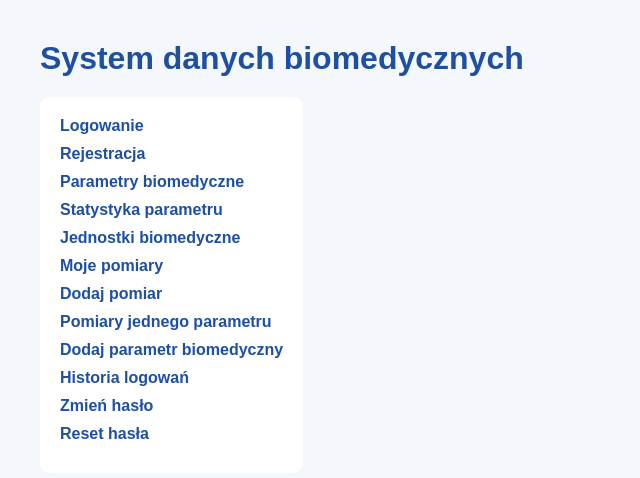
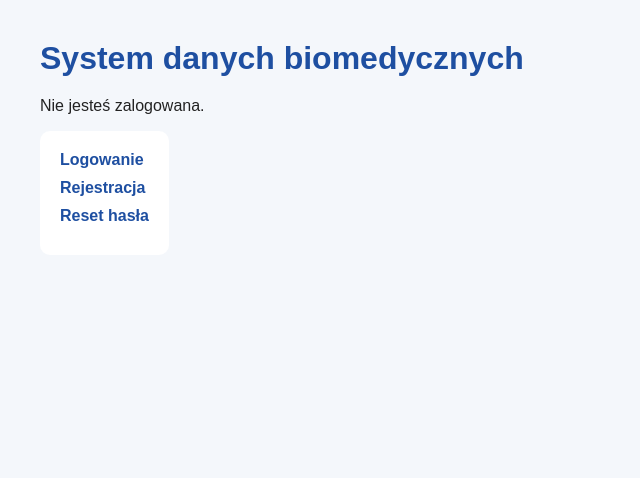
Before and after one commit to RoksanaDyba/biomedical-system-project, a PHP site: page / in a window 1280 px wide. Shown: the top 478 px of the page, without its empty margins (0-640 px from the left). Run offline with PHP 8.4, Linux system fonts and the light colour scheme.

Commit message:
Better index.php

```diff
--- a/index.php
+++ b/index.php
@@ -1,14 +1,14 @@
 <?php
 session_start();
+
+$zalogowany = isset($_SESSION["current_user"]);
 ?>
 
 <!DOCTYPE html>
-
 <html>
-
 <head>
     <meta charset="UTF-8">
-    <title>System biomedyczny</title>
+    <title>System danych biomedycznych</title>
     <link rel="stylesheet" href="styl.css">
 </head>
 
@@ -16,76 +16,39 @@ session_start();
 
 <h1>System danych biomedycznych</h1>
 
-<ul>
+<?php if ($zalogowany) { ?>
 
-    <li>
-        <a href="logowanie/logowanie2026.php">
-            Logowanie
-        </a>
-    </li>
+    <p>
+        Jesteś zalogowana jako:
+        <b><?php echo $_SESSION["current_username"]; ?></b>
+    </p>
 
-    <li>
-        <a href="logowanie/rejestracja2026.php">
-            Rejestracja
-        </a>
-    </li>
+    <ul>
+        <li><a href="parametry.php">Parametry biomedyczne</a></li>
+        <li><a href="statystyka_parametru.php">Statystyka parametru</a></li>
+        <li><a href="jednostki.php">Jednostki biomedyczne</a></li>
+        <li><a href="pomiary.php">Moje pomiary</a></li>
+        <li><a href="dodaj_pomiar.php">Dodaj pomiar</a></li>
+        <li><a href="parametr_pomiary.php">Pomiary jednego parametru</a></li>
+        <li><a href="dodaj_parametr.php">Dodaj parametr biomedyczny</a></li>
+        <li><a href="historia_logowan.php">Historia logowań</a></li>
+        <li><a href="zmiana_hasla.php">Zmień hasło</a></li>
+        <li><a href="logowanie/logout2026.php">Wyloguj</a></li>
+    </ul>
 
-    <li>
-        <a href="parametry.php">
-            Parametry biomedyczne
-        </a>
-    </li>
+<?php } else { ?>
 
-    <li>
-        <a href="statystyka_parametru.php">Statystyka parametru
-        </a>
-    </li>
+    <p>
+        Nie jesteś zalogowana.
+    </p>
 
-    <li>
-        <a href="jednostki.php">Jednostki biomedyczne
-        </a>
-    </li>
+    <ul>
+        <li><a href="logowanie/logowanie2026.php">Logowanie</a></li>
+        <li><a href="logowanie/rejestracja2026.php">Rejestracja</a></li>
+        <li><a href="reset_hasla.php">Reset hasła</a></li>
+    </ul>
 
-    <li>
-        <a href="pomiary.php">
-            Moje pomiary
-        </a>
-    </li>
-
-    <li>
-        <a href="dodaj_pomiar.php">
-            Dodaj pomiar
-        </a>
-    </li>
-
-    <li>
-        <a href="parametr_pomiary.php">Pomiary jednego parametru
-        </a>
-    </li>
-
-    <li>
-        <a href="dodaj_parametr.php">Dodaj parametr biomedyczny
-        </a>
-    </li>
-
-    <li>
-        <a href="historia_logowan.php">Historia logowań
-        </a>
-    </li>
-
-    <li>
-        <a href="zmiana_hasla.php">Zmień hasło
-
-        </a>
-    </li>
-
-    <li>
-        <a href="reset_hasla.php">Reset hasła
-        </a>
-    </li>
-
-</ul>
+<?php } ?>
 
 </body>
-
 </html>
```
